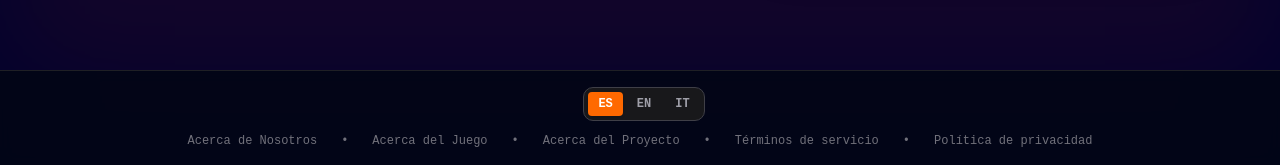
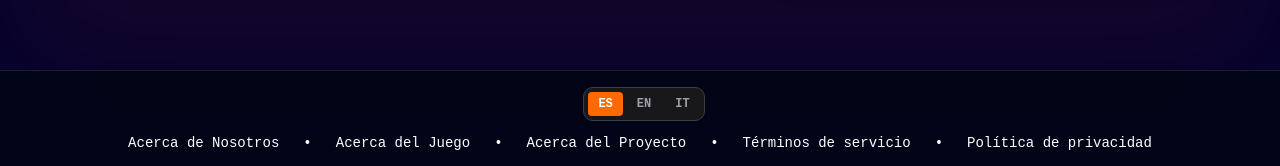
Before and after one commit to Dardo95/ft_transcendence, a React (Vite) app in the folder frontend/: page /login in a window 1280 px wide. Shown: the part 730-896 px from the top of the page. Built offline with nearby package versions, Linux system fonts and the light colour scheme; no server answers; a web font is replaced by a local one.

Commit message:
style: improve screen readability

```diff
--- a/frontend/src/components/layout/private/SideDrawer.tsx
+++ b/frontend/src/components/layout/private/SideDrawer.tsx
@@ -25,7 +25,7 @@ export function SideDrawer({ isOpen, onClose }: SideDrawerProps) {
         <div className="flex flex-col gap-6">
           <div className="flex items-center justify-between border-b border-zinc-800 pb-4">
             <h2 className="text-lg font-bold tracking-wider text-orange-400">
-              {t('app.title') || 'Kitchen Mayhem'}
+              {t('app.title') || 'ft_boomberman'}
             </h2>
             <button
               onClick={onClose}
--- a/frontend/src/components/layout/public/FooterPublic.tsx
+++ b/frontend/src/components/layout/public/FooterPublic.tsx
@@ -6,7 +6,7 @@ export function FooterPublic() {
   const { t } = useLanguage();
 
   return (
-    <footer className="z-10 w-full border-t border-zinc-800/80 bg-slate-950/80 py-4 text-center text-xs text-zinc-500 backdrop-blur-sm">
+    <footer className="z-10 w-full border-t border-zinc-800/80 bg-slate-950/80 py-4 text-center text-sm text-white backdrop-blur-sm">
       {/* Language Switcher */}
       <div className="mb-3 flex items-center justify-center gap-2">
         <span className="text-xs text-zinc-500"></span>
```
